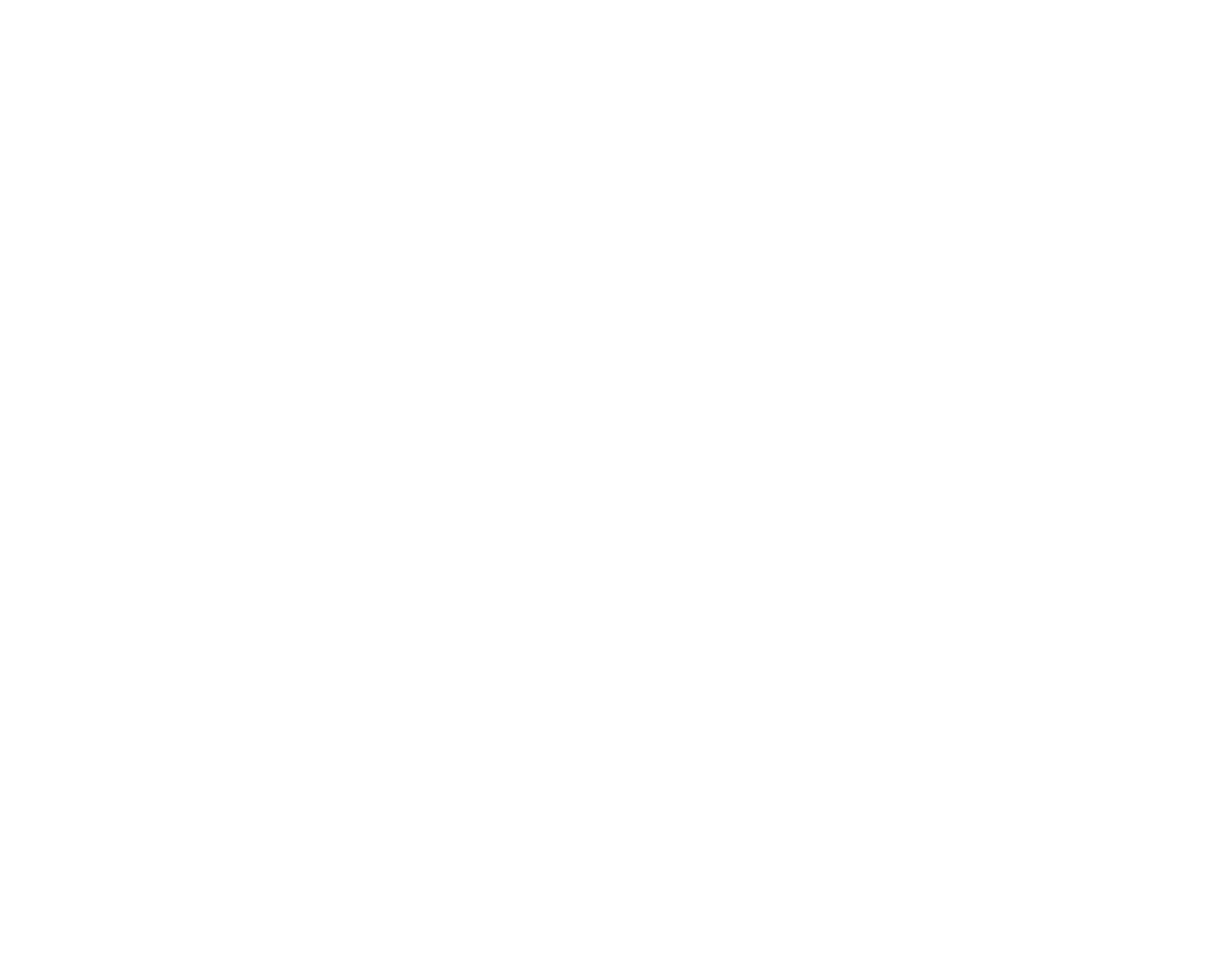
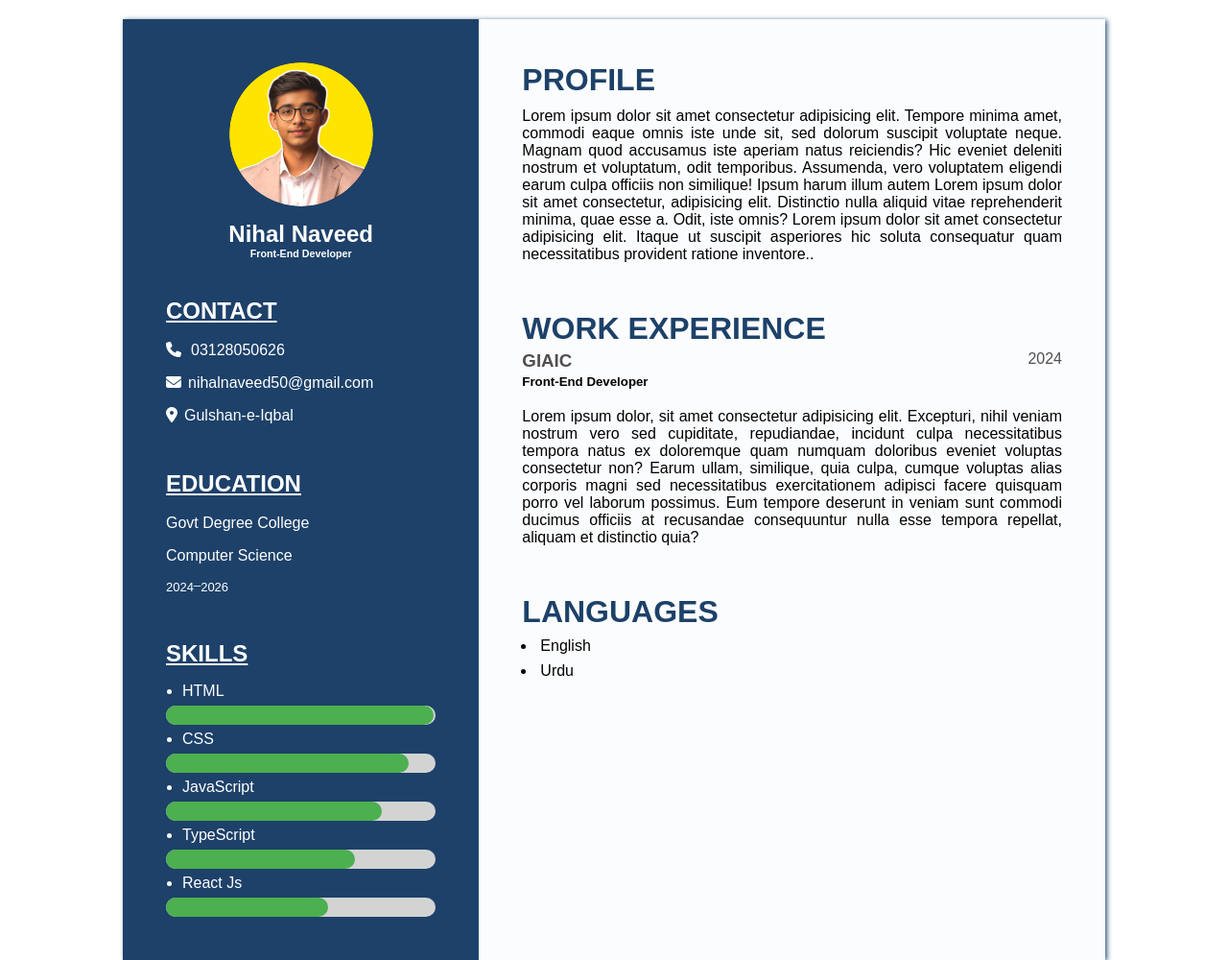
Before and after one commit to nihalnaveed12/resumebuilder, a plain HTML site: page project_milestone1/index.html in a window 1280 px wide. Shown: the whole page at 96% size. Before the commit the page ends 800 px from the top, so only its background shows below. Drawn offline with Linux system fonts and the light colour scheme.

Commit message:
First and second milestone

```diff
--- a/project_milestone1/index.html
+++ b/project_milestone1/index.html
@@ -1,11 +1,132 @@
 <!DOCTYPE html>
 <html lang="en">
-<head>
-    <meta charset="UTF-8">
-    <meta name="viewport" content="width=device-width, initial-scale=1.0">
+  <head>
+    <meta charset="UTF-8" />
+    <meta name="viewport" content="width=device-width, initial-scale=1.0" />
     <title>Static Resume</title>
-</head>
-<body>
+    <link rel="stylesheet" href="style.css" />
+  </head>
+  <body>
+    <main>
+      <div class="resume">
+        <div class="left-side">
+          <div class="profile-info">
+            <div class="profile"></div>
+            <h2>Nihal Naveed</h2>
+            <h6>Front-End Developer</h6>
+          </div>
 
-</body>
+          <div class="contact-info">
+            <h2 class="contact">CONTACT</h2>
+            <div class="num">
+              <i class="fa-solid fa-phone"></i>
+              <p>03128050626</p>
+            </div>
+            <div class="gmail">
+            <i class="fa-solid fa-envelope"></i>
+            <p>nihalnaveed50@gmail.com</p>
+        </div>
+        <div class="address">
+            <i class="fa-solid fa-location-dot"></i>
+            <p>Gulshan-e-Iqbal</p>
+        </div>
+          </div>
+
+          <div class="education-info">
+            <h2>EDUCATION</h2>
+            <div class="college">
+              <p>Govt Degree College</p>
+            </div>
+            <div class="group">
+              <p>Computer Science</p>
+            </div>
+            <div class="year">
+              <p>2024</p>
+              _
+              <p>2026</p>
+            </div>
+          </div>
+
+          <div class="skills-info">
+            <h2>SKILLS</h2>
+            <ul>
+              <li>HTML</li>
+              <div class="bar-container">
+                <div class="bar" data-skill="99"></div>
+              </div>
+              <li>CSS</li>
+              <div class="bar-container">
+                <div class="bar" data-skill="90"></div>
+              </div>
+              <li>JavaScript</li>
+              <div class="bar-container">
+                <div class="bar" data-skill="80"></div>
+              </div>
+              <li>TypeScript</li>
+              <div class="bar-container">
+                <div class="bar" data-skill="70"></div>
+              </div>
+              <li>React Js</li>
+              <div class="bar-container">
+                <div class="bar" data-skill="60"></div>
+              </div>
+            </ul>
+          </div>
+        </div>
+
+        <!-- // right side -->
+        <div class="right-side">
+          <div class="about-profile">
+            <h1>PROFILE</h1>
+            <p>
+              Lorem ipsum dolor sit amet consectetur adipisicing elit. Tempore
+              minima amet, commodi eaque omnis iste unde sit, sed dolorum
+              suscipit voluptate neque. Magnam quod accusamus iste aperiam natus
+              reiciendis? Hic eveniet deleniti nostrum et voluptatum, odit
+              temporibus. Assumenda, vero voluptatem eligendi earum culpa
+              officiis non similique! Ipsum harum illum autem Lorem ipsum dolor
+              sit amet consectetur, adipisicing elit. Distinctio nulla aliquid
+              vitae reprehenderit minima, quae esse a. Odit, iste omnis? Lorem
+              ipsum dolor sit amet consectetur adipisicing elit. Itaque ut
+              suscipit asperiores hic soluta consequatur quam necessitatibus
+              provident ratione inventore..
+            </p>
+          </div>
+          <div class="work-experience">
+            <h1>WORK EXPERIENCE</h1>
+            <div class="company-details">
+              <h3>GIAIC</h3>
+              <p>2024</p>
+            </div>
+            <div class="role">
+              <h5>Front-End Developer</h5>
+              <p>
+                Lorem ipsum dolor, sit amet consectetur adipisicing elit.
+                Excepturi, nihil veniam nostrum vero sed cupiditate,
+                repudiandae, incidunt culpa necessitatibus tempora natus ex
+                doloremque quam numquam doloribus eveniet voluptas consectetur
+                non? Earum ullam, similique, quia culpa, cumque voluptas alias
+                corporis magni sed necessitatibus exercitationem adipisci facere
+                quisquam porro vel laborum possimus. Eum tempore deserunt in
+                veniam sunt commodi ducimus officiis at recusandae consequuntur
+                nulla esse tempora repellat, aliquam et distinctio quia?
+              </p>
+            </div>
+          </div>
+          <div class="languages">
+            <h1>LANGUAGES</h1>
+            <ul>
+              <li>English</li>
+              <li>Urdu</li>
+            </ul>
+          </div>
+        </div>
+      </div>
+    </main>
+    <script
+      src="https://kit.fontawesome.com/a81cbfbcc4.js"
+      crossorigin="anonymous"
+    ></script>
+    <script src="index.js"></script>
+  </body>
 </html>
--- /dev/null
+++ b/project_milestone1/index.js
@@ -0,0 +1,7 @@
+var bars = document.querySelectorAll('.bar');
+bars.forEach(function (bar) {
+    var skillLevel = bar.dataset.skill;
+    if (skillLevel) {
+        bar.style.width = skillLevel + '%';
+    }
+});
--- /dev/null
+++ b/project_milestone1/style.css
@@ -0,0 +1,171 @@
+* {
+  margin: 0;
+  padding: 0;
+  font-family: Arial, Helvetica, sans-serif;
+}
+
+body {
+  background-color: rgb(255, 255, 255);
+}
+
+
+.resume {
+  width: 80%;
+  margin: auto;
+  display: flex;
+}
+
+.profile {
+  background-image: url(./images/profile.jpg);
+  background-position: center;
+  background-size: cover;
+  width: 150px;
+  height: 150px;
+  border-radius: 50%;
+  margin-bottom: 15px;
+}
+
+.profile-info {
+  display: flex;
+  align-items: center;
+  flex-direction: column;
+}
+
+.left-side {
+  display: flex;
+  padding: 45px;
+  margin-top: 20px;
+  background-color: rgb(29, 65, 105);
+  width: 100vw;
+  flex-direction: column;
+  color: white;
+  box-shadow: 2px 1px 5px rgb(47, 89, 129);
+}
+
+
+.contact-info {
+  margin-top: 40px;
+}
+
+.contact{
+    text-decoration: underline;
+    margin-bottom: 10px;
+}
+
+.contact-info p {
+  padding: 8px 0px;
+}
+
+.num{
+    display: flex;
+    gap: 10px;
+}
+
+.gmail{
+    display: flex;
+    gap: 7px;
+}
+
+.address{
+    display: flex;
+    gap: 7px;
+}
+.contact-info i {
+    margin-top: 8px;
+   font-size: 16px;
+}
+
+
+
+.education-info h2{
+    margin-bottom: 10px;
+    margin-top: 40px;
+    text-decoration: underline;
+}
+
+.education-info p {
+    padding: 8px 0px;
+}
+
+.year{
+    display: flex;
+    font-size: small;
+}
+
+.skills-info h2{
+    margin-top: 40px;
+    margin-bottom: 10px;
+    text-decoration: underline;
+}
+
+
+.skills-info li {
+    padding: 6px 0px;
+    margin-left: 17px;
+}
+
+.bar-container {
+  width: 100%;
+  background-color: lightgrey;
+  border-radius: 10px;
+  height: 20px;
+}
+
+.bar {
+  height: 20px;
+  background-color: #4caf50;
+  border-radius: 10px;
+  width: 0;
+}
+
+.right-side{
+  display: flex;
+  padding: 45px;
+  margin-top: 20px;
+  background-color: rgb(251, 252, 253);
+  width: 200vw;
+  flex-direction: column;
+  box-shadow: 2px 1px 5px rgb(47, 89, 129);
+}
+
+.about-profile h1{
+   color:rgb(29, 65, 105);
+   margin-bottom: 10px;
+}
+
+.about-profile{
+    text-align:justify ;
+}
+.work-experience h1{
+  color: rgb(29, 65, 105);
+  margin-bottom: 4px;
+  margin-top: 50px;
+}
+
+.company-details{
+    display: flex;
+    justify-content: space-between;
+    margin-bottom: 2px;
+    color: rgb(80, 79, 79);
+}
+
+.role h5{
+    padding-top: 1px;
+    padding-bottom: 20px;
+}
+
+.role p {
+    text-align: justify;
+}
+
+.languages h1{
+  margin-top: 50px;
+  margin-bottom: 4px ;
+  color: rgb(29, 65, 105);
+}
+
+.languages li {
+    margin-left: 15px;
+    padding: 4px;
+
+}
```
Also changed, not shown: project_milestone1/tsconfig.json (added, +109 -0 lines), project_milestone1/images/profile.jpg (added), 1 other file.
